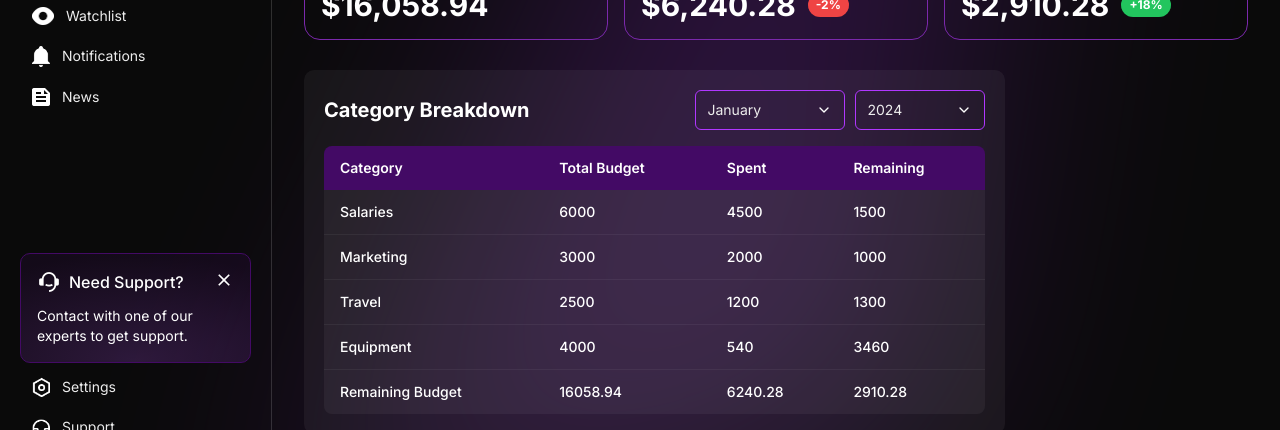
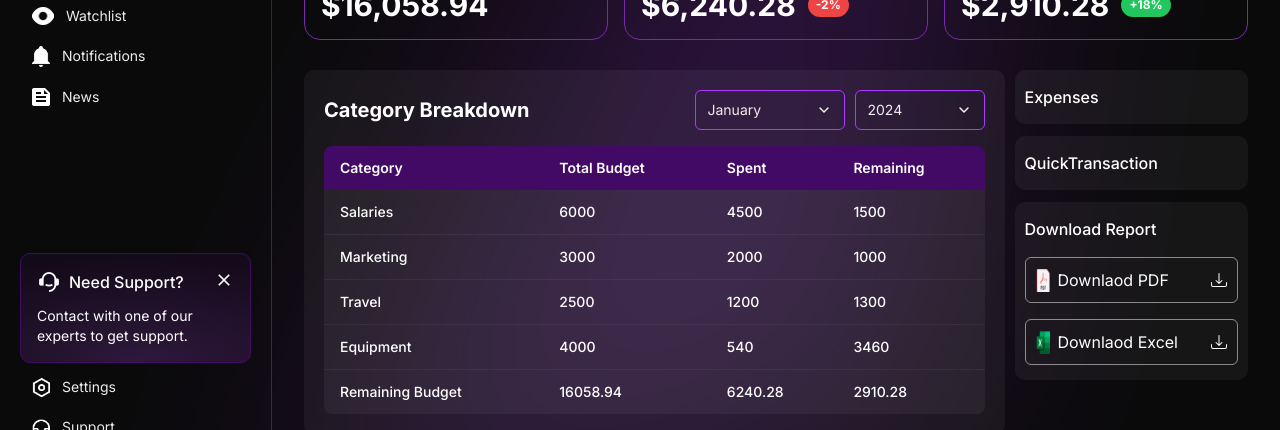
Before and after one commit to mHassan54/basketball, a Next.js app: page /team-management/budget-tracking in a window 1280 px wide. Shown: the part 246-676 px from the top of the page. Built offline with nearby package versions, Linux system fonts and the light colour scheme.

Commit message:
download report

```diff
--- /dev/null
+++ b/src/app/team-management/budget-tracking/_components/DownloadReport/DownloadReport.tsx
@@ -0,0 +1,37 @@
+import React from "react";
+import Image from "next/image";
+
+import Button from "@/components/Button";
+import { BsDownload } from "react-icons/bs";
+
+const DownloadReport = () => {
+  return (
+    <div className="flex flex-col gap-4 px-[10px] py-[15px] bg-white/5 rounded-[10px] text-white">
+      <h1 className="font-[500]">Download Report</h1>
+      <Button
+        label={
+          <div className="flex gap-2">
+            <Image src={"/icons/pdf.png"} alt="pdf" width={14} height={8} />
+            Downlaod PDF
+          </div>
+        }
+        icon={<BsDownload />}
+        iconAlignment="right"
+        className="border-white/50 !p-[10px] rounded-md"
+      />
+      <Button
+        label={
+          <div className="flex gap-2">
+            <Image src={"/icons/xls.png"} alt="xls" width={14} height={8} />
+            Downlaod Excel
+          </div>
+        }
+        icon={<BsDownload />}
+        iconAlignment="right"
+        className="border-white/50 !p-[10px] rounded-md"
+      />
+    </div>
+  );
+};
+
+export default DownloadReport;
--- /dev/null
+++ b/src/app/team-management/budget-tracking/_components/DownloadReport/index.ts
@@ -0,0 +1,3 @@
+import DownloadReport from "./DownloadReport";
+
+export default DownloadReport;
--- /dev/null
+++ b/src/app/team-management/budget-tracking/_components/Expenses/Expenses.tsx
@@ -0,0 +1,12 @@
+import React from 'react'
+
+const Expenses = () => {
+  return (
+    <div className="flex flex-col gap-4 px-[10px] py-[15px] bg-white/5 rounded-[10px] text-white">
+      <h1 className="font-[500]">Expenses</h1>
+    </div>
+
+  )
+}
+
+export default Expenses
--- /dev/null
+++ b/src/app/team-management/budget-tracking/_components/Expenses/index.ts
@@ -0,0 +1,3 @@
+import Expenses from "./Expenses";
+
+export default Expenses
--- /dev/null
+++ b/src/app/team-management/budget-tracking/_components/QuickTransaction/QuickTransaction.tsx
@@ -0,0 +1,11 @@
+import React from "react";
+
+const QuickTransaction = () => {
+  return (
+    <div className="flex flex-col gap-4 px-[10px] py-[15px] bg-white/5 rounded-[10px] text-white">
+      <h1 className="font-[500]">QuickTransaction</h1>
+    </div>
+  );
+};
+
+export default QuickTransaction;
--- /dev/null
+++ b/src/app/team-management/budget-tracking/_components/QuickTransaction/index.ts
@@ -0,0 +1,3 @@
+import QuickTransaction from "./QuickTransaction";
+
+export default QuickTransaction;
--- a/src/app/team-management/budget-tracking/page.tsx
+++ b/src/app/team-management/budget-tracking/page.tsx
@@ -5,6 +5,9 @@ import { IoMdArrowRoundBack } from "react-icons/io";
 import BudgetTiles from "./_components/BudgetTiles";
 import CategoryBreakDown from "./_components/CategoryBreakDown";
 import RecentTransaction from "./_components/RecentTransaction";
+import Expenses from "./_components/Expenses";
+import QuickTransaction from "./_components/QuickTransaction";
+import DownloadReport from "./_components/DownloadReport";
 
 const BudgetTracking = () => {
   const handleBackClick = async () => {
@@ -37,7 +40,11 @@ const BudgetTracking = () => {
         </div>
 
         {/* right side container */}
-        <div className="flex-1"></div>
+        <div className="flex-1 flex flex-col gap-3">
+          <Expenses />
+          <QuickTransaction />
+          <DownloadReport />
+        </div>
       </div>
     </div>
   );
--- a/src/components/Button/Button.tsx
+++ b/src/components/Button/Button.tsx
@@ -3,24 +3,27 @@ import React from "react";
 type ButtonProps = {
   icon?: React.ReactNode;
   title?: React.ReactNode;
+  label?: React.ReactNode;
   iconAlignment?: "right" | "left";
 };
 
 const Button: React.FC<ButtonProps & React.HTMLAttributes<HTMLDivElement>> = ({
   icon,
-  title = '',
-  iconAlignment = 'left',
+  title = "",
+  label = <></>,
+  iconAlignment = "left",
   className,
   ...props
 }) => {
   return (
     <div
-      className={`flex gap-[10px] items-center py-[10px] px-[15px] border border-borderPurple cursor-pointer  ${
+      className={`flex justify-between gap-[10px] items-center py-[10px] px-[15px] border border-borderPurple cursor-pointer  ${
         iconAlignment === "left" ? "flex-row" : "flex-row-reverse"
       } ${className}`}
       {...props}
     >
       {icon && icon}
+      {label}
       {title}
     </div>
   );
```
Also changed, not shown: public/icons/pdf.png (added), public/icons/xls.png (added).
